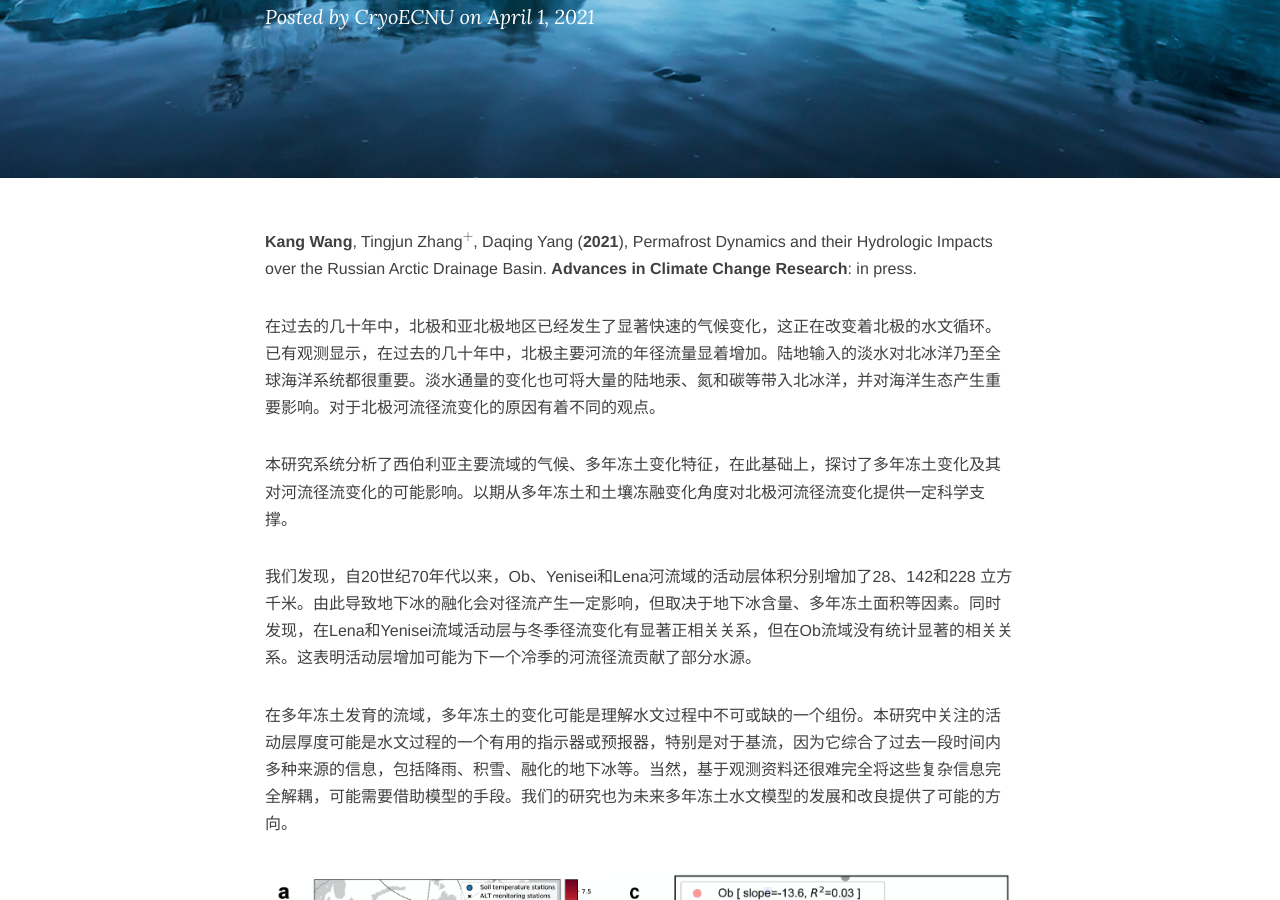
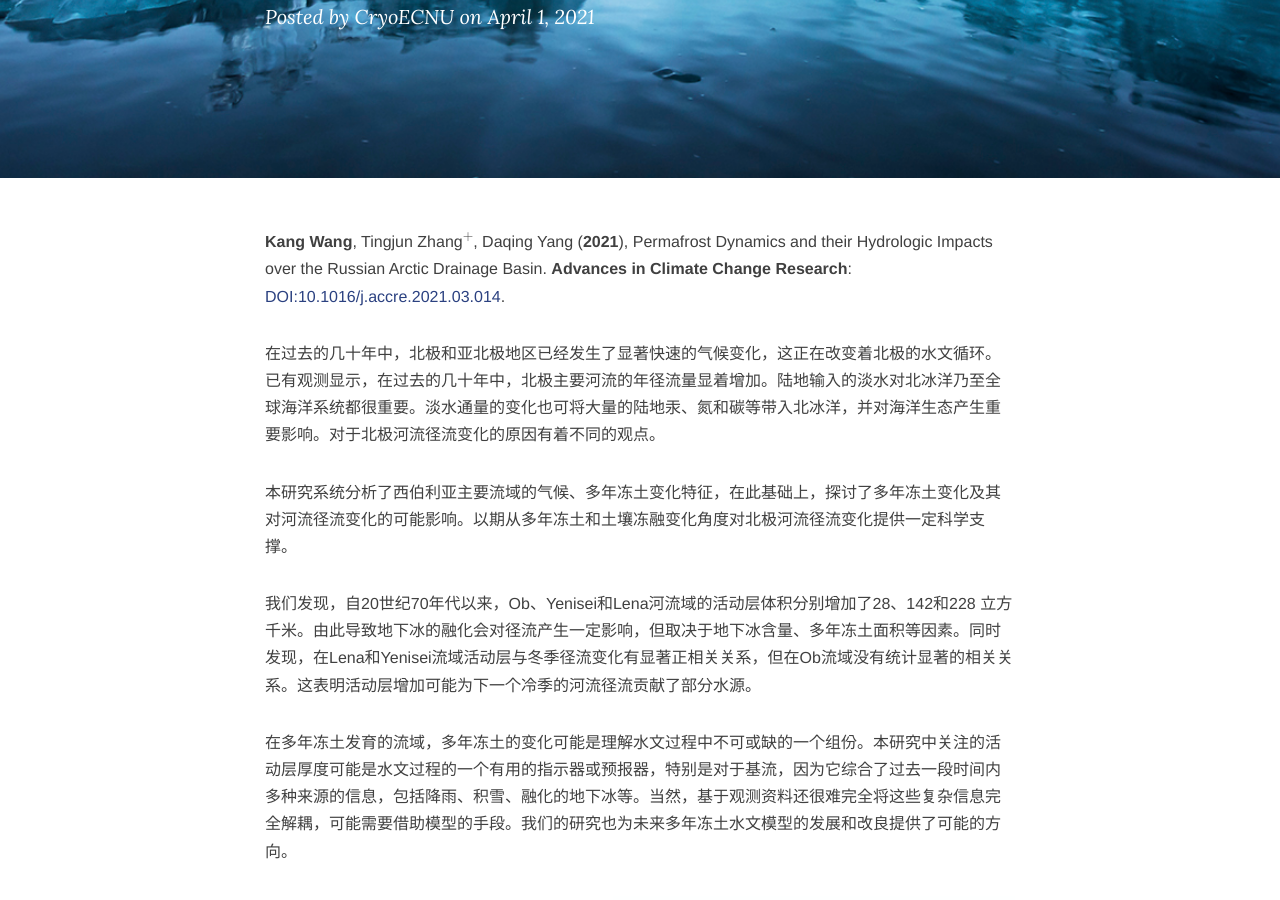
Before and after one commit to CryoECNU/cryoecnu.github.io, a Jekyll site: the page built from _posts/2021-04-01-Permafrost_Hydrology.md, in a window 1280 px wide and 900 px high, scrolled down 421 px. Built offline with Jekyll 4.4.1, drawn with Linux system fonts in a browser that asks for light colours; nearby versions of some CDN libraries; formulas are drawn with MathJax 3; comment, search, counter and statistics services are not loaded.

Commit message:
Update 2021-04-01-Permafrost_Hydrology.md

```diff
--- a/_posts/2021-04-01-Permafrost_Hydrology.md
+++ b/_posts/2021-04-01-Permafrost_Hydrology.md
@@ -11,7 +11,7 @@ header-img: img/top.png    #这篇文章标题背景图片
 **Kang Wang**, Tingjun Zhang$$^+$$, Daqing Yang
 (**2021**),
 Permafrost Dynamics and their Hydrologic Impacts over the Russian Arctic Drainage Basin.
-**Advances in Climate Change Research**: in press.
+**Advances in Climate Change Research**: [DOI:10.1016/j.accre.2021.03.014](https://www.sciencedirect.com/science/article/pii/S1674927821000538).
 
 在过去的几十年中，北极和亚北极地区已经发生了显著快速的气候变化，这正在改变着北极的水文循环。已有观测显示，在过去的几十年中，北极主要河流的年径流量显着增加。陆地输入的淡水对北冰洋乃至全球海洋系统都很重要。淡水通量的变化也可将大量的陆地汞、氮和碳等带入北冰洋，并对海洋生态产生重要影响。对于北极河流径流变化的原因有着不同的观点。
 
```
